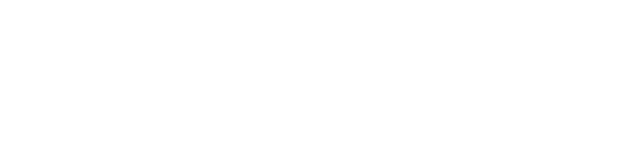
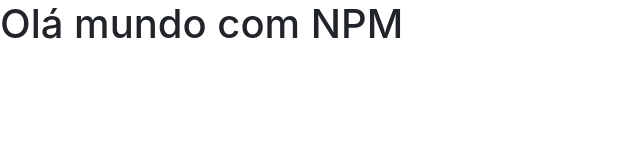
Before and after one commit to StefanyLino/Bootstrap_Intro, a plain HTML site: page ex1b__instalacao_npm/index.html in a window 1280 px wide. Shown: the whole page, without its empty margins (0-640 px from the left). Drawn offline with nearby package versions, Linux system fonts and the light colour scheme.

Commit message:
Update index.html

```diff
--- a/ex1b__instalacao_npm/index.html
+++ b/ex1b__instalacao_npm/index.html
@@ -6,6 +6,9 @@
     <title>Bootstrap com NPM</title>
 
     <!-- 1ª Digitação (Aqui) -->
+    <!-- Link do CSS -->
+    <link rel="stylesheet" href="node_modules/bootstrap/dist/css/bootstrap.css">
+    <script src="node_modules/bootstrap/dist/js/bootstrap.js"></script>
 
 </head>
 <body>
@@ -13,6 +16,8 @@
     <!-- Para instalar via NPM -->
     <!-- npm install bootstrap@5.3.3 -->
 
+    <h1>Olá mundo com NPM</h1>
+
     <!-- 2ª Digitação (Aqui) -->
 
 </body>
```
